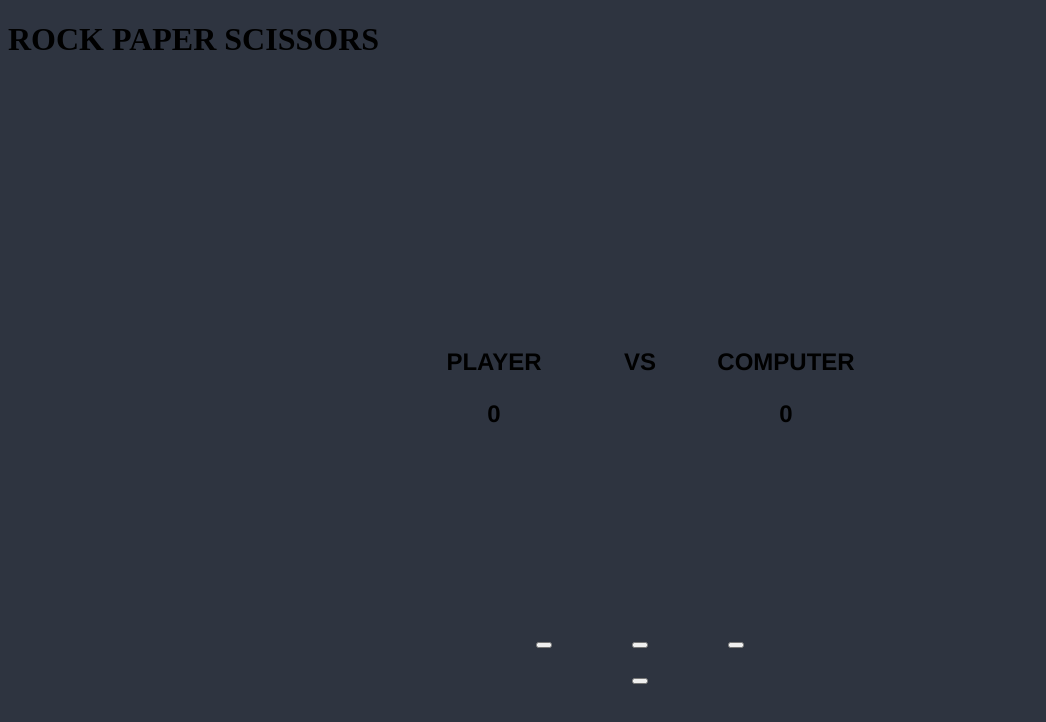
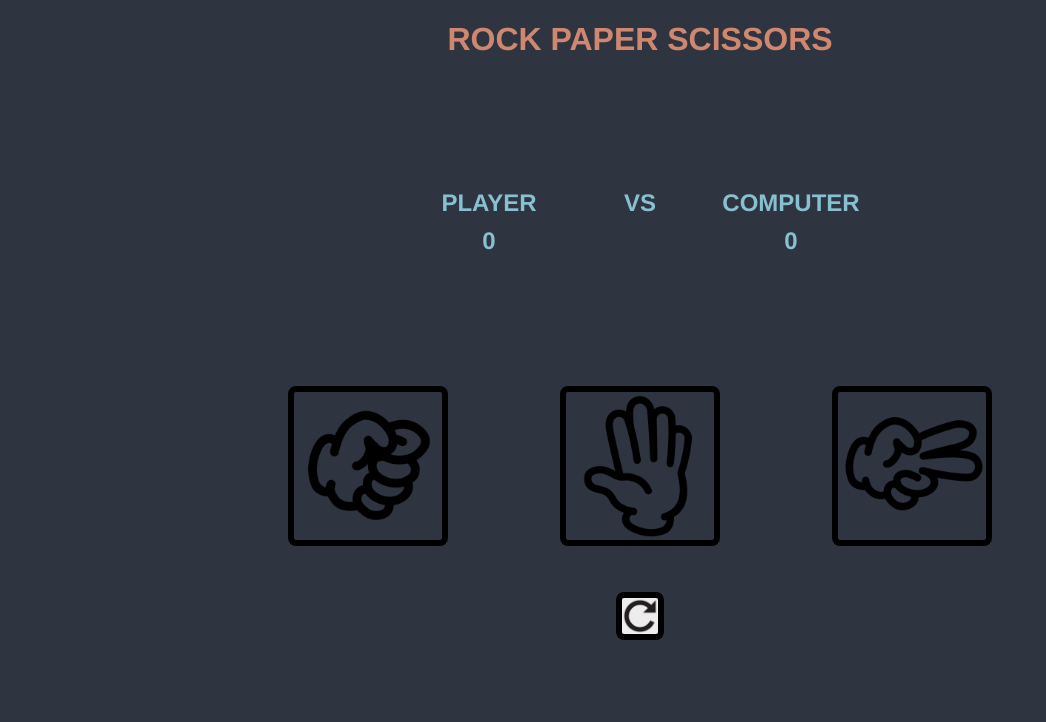
Before and after one commit to brianaung/rock-paper-scissors, a plain HTML site: page index.html in a window 1280 px wide. Shown: the whole page, without its empty margins (0-1046 px from the left). Drawn offline with Linux system fonts and the light colour scheme.

Commit message:
make the design more user friendly

```diff
--- a/styles.css
+++ b/styles.css
@@ -1,10 +1,20 @@
 body {
-  /* margin: 0; */
+  margin: 0;
   background-color: #2e3440;
+  font-family: 'Helvetica', sans-serif;
+}
+
+.container {
+  display: flex;
+  flex-direction: column;
+  justify-content: center;
+  align-items: center;
+  min-height: 80vh;
+  /* gap: 30px; */
 }
 
 .rps {
-  margin: 0;
+  margin: 30px 0;
   padding: 0;
   display: flex;
   justify-content: center;
@@ -12,7 +22,7 @@ body {
   align-items: center;
 }
 
-.rps img {
+.rps button {
   border: .4rem solid black;
   border-radius: .5rem;
   margin: 1rem;
@@ -20,6 +30,20 @@ body {
   transition: all .07s ease;
   width: 10rem;
   height: 10rem;
+  background-color: #2e3440;
+  background-size: 100%;
+}
+
+.rock {
+  background-image: url("img/rock.png");
+}
+
+.paper {
+  background-image: url("img/paper.png");
+}
+
+.scissors {
+  background-image: url("img/scissors.png");
 }
 
 .playing {
@@ -36,21 +60,49 @@ body {
 .selection h3 {
   text-align: center;
   font-size: 1.5rem;
-  font-family: 'Helvetica', sans-serif;
+  color: #88c0d0;
+  margin: 5px;
+}
+
+/* .p-score, */
+/* .c-score { */
+/*   margin-top: 0; */
+/* } */
+
+.selection-player,
+.selection-computer {
+  display: flex;
+  flex-direction: column;
+  justify-content: center;
+  align-items: center;
+  width: 10rem;
 }
 
 .computer-img,
 .player-img {
-  width: 10rem;
-  height: 10rem;
-  background-size: 10rem;
+  width: 5rem;
+  height: 5rem;
+  background-size: 100%;
+  border-radius: .5rem;
+  margin: 0 auto;
 }
 
-.container {
-  display: flex;
-  flex-direction: column;
-  justify-content: center;
-  align-items: center;
-  min-height: 100vh;
-  gap: 30px;
+.title {
+  text-align: center;
+  color: #d08770;
 }
+
+#game-over h3 {
+  text-align: center;
+  font-size: 1.5rem;
+}
+
+.restart-btn {
+  border: .4rem solid black;
+  border-radius: .5rem;
+  background-image: url("img/reload.png");
+  background-size: 100%;
+  width: 3rem;
+  height: 3rem;
+  margin: 0 auto;
+}
```
